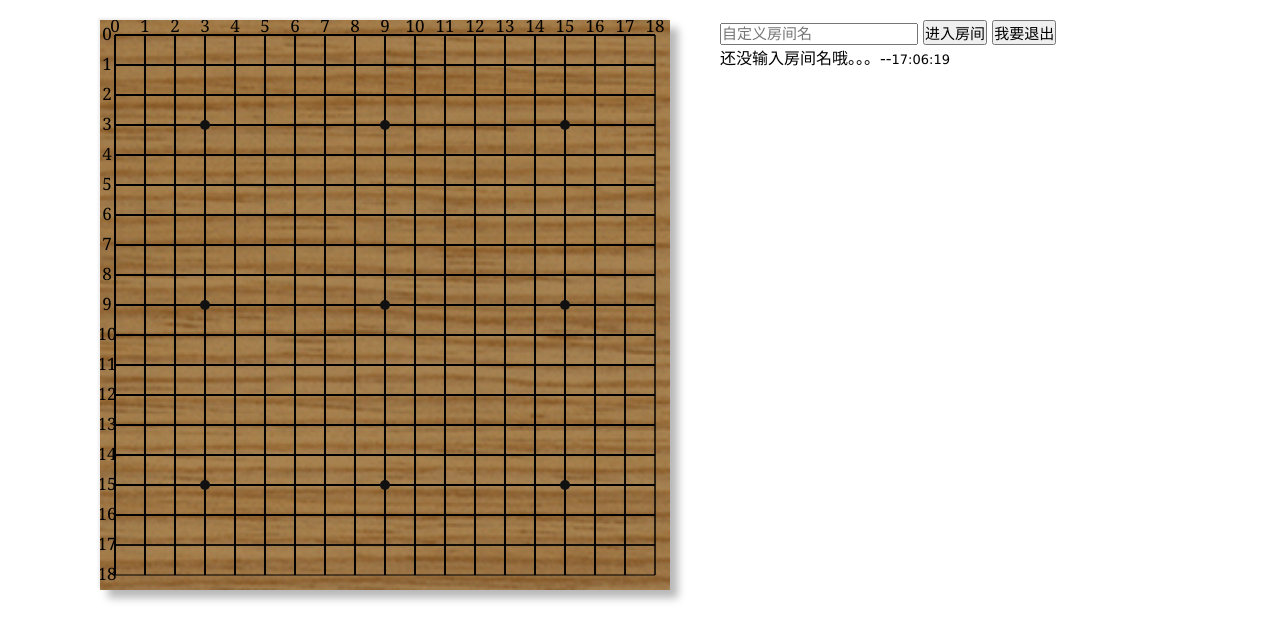
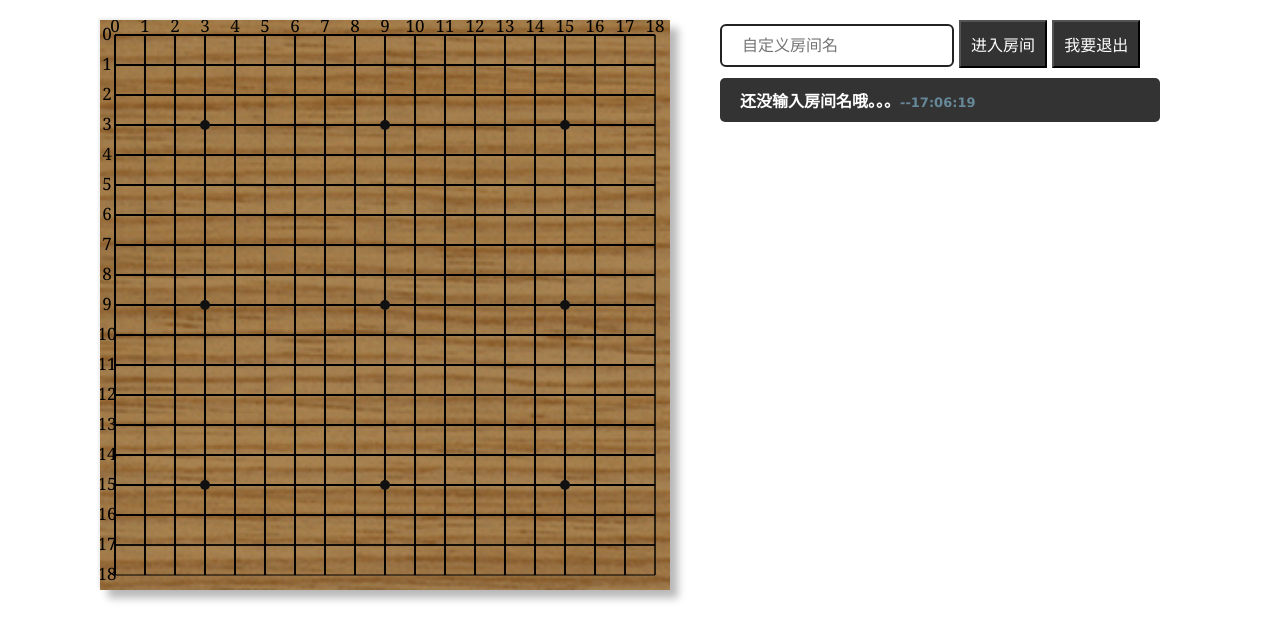
Before and after one commit to xuhui/Go-1, a website: page index.html in a window 1280 px wide. Both pictures are taken after a click on the button "进入房间". Drawn offline with nearby package versions, Linux system fonts and the light colour scheme; no server answers.

```diff
--- a/css/style.css
+++ b/css/style.css
@@ -24,7 +24,18 @@
 #room-id,
 #quit-room,
 #enter-room {
-    font-size: 15px;
+    font-size: 1rem;
+    padding: 10px;
+    background: #333;
+    color: #fff;
+}
+#room-id{
+    border-radius: 6px;
+    background: #fff;
+    outline: none;
+    color: #222;
+    border: 2px solid;
+    padding-left: 20px;
 }
 
 .left {
@@ -46,8 +57,20 @@
     overflow: auto;
 }
 
+.list li{
+    margin-top: 10px;
+    font-size: 1rem;
+    font-weight: 600;
+    background: #333;
+    color: #fff;
+    border-radius: 5px;
+    padding: 10px;
+    padding-left: 20px;
+}
+
 .info-date {
     font-size: 13px;
+    color: #689;
 }
 
 @media all and (max-width:768px) {
--- a/js/script.js
+++ b/js/script.js
@@ -107,6 +107,9 @@
                 } else { // 提自己
                     killSelf.push([i, j])
                 }
+                if(tempValue === chessBord[i][j].value){
+                    drawSingle(i, j)
+                }
                 console.log('===KILLED ' + kill + '===', i, j, chessBord[i][j])
             } else {
                 drawSingle(i, j)
@@ -114,14 +117,14 @@
         }
     }
 
-    if (kill === 1 && !chessBord[tempX][tempY].value) {
+    if (kill === 1 && chessBord[tempX][tempY].value) {
         console.log('打劫')
         oneKillObj.oneKillX = oneKillX
         oneKillObj.oneKillY = oneKillY
         oneKillObj.step = steps
     }
 
-    if (kill === 0 && false) {
+    if (kill === 0) {
         for (var a = 0; a < killSelf.length; a++) { //提自己
             var x = killSelf[a][0]
             var y = killSelf[a][1]
@@ -181,7 +184,6 @@
 
     if (i - 1 > -1 && chessBord[i - 1][j].value === colorValue && chessBord[i - 1][j].group !== currentGroup) {
         if (currentGroup === undefined) {
-            console.log('进来了1')
             currentGroup = chessBord[i - 1][j].group
         } else {
             chessBord[i - 1][j].group = currentGroup
@@ -190,7 +192,6 @@
     }
     if (j - 1 > -1 && chessBord[i][j - 1].value === colorValue && chessBord[i][j - 1].group !== currentGroup) {
         if (currentGroup === undefined) {
-            console.log('进来了2')
             currentGroup = chessBord[i][j - 1].group
         } else {
             chessBord[i][j - 1].group = currentGroup
@@ -199,7 +200,6 @@
     }
     if (i + 1 < 19 && chessBord[i + 1][j].value === colorValue && chessBord[i + 1][j].group !== currentGroup) {
         if (currentGroup === undefined) {
-            console.log('进来了3')
 
             currentGroup = chessBord[i + 1][j].group
         } else {
@@ -209,7 +209,6 @@
     }
     if (j + 1 < 19 && chessBord[i][j + 1].value === colorValue && chessBord[i][j + 1].group !== currentGroup) {
         if (currentGroup === undefined) {
-            console.log('进来了4')
 
             currentGroup = chessBord[i][j + 1].group
         } else {
@@ -353,7 +352,7 @@
 function logMsg(msg) {
     var d = new Date()
     var date = '' + padZero(d.getHours()) + ':' + padZero(d.getMinutes()) + ':' + padZero(d.getSeconds())
-    $('.list').prepend('<li>' + msg + '。--<span class="info-date">' + date + '</span></li>')
+    $('.list').prepend('<li>' + msg + '。<span class="info-date">--' + date + '</span></li>')
 }
 
 function popMsg(title, confirm, cancel, callback1, callback2) {
@@ -371,7 +370,7 @@
     document.querySelector('.pop-msg-main').style = '    width: 60%;height: 36%; position: absolute;top: 50%;left: 50%; -webkit-transform: translate(-50%,-50%);-ms-transform: translate(-50%,-50%);transform: translate(-50%,-50%);text-align: center;background: #fff;'
     document.querySelector('.pop-msg-title').style = '   height: 40%;text-align: center;padding-top:50px;font-size:2.5rem;'
     var buttons = document.querySelectorAll('.pop-msg-main button')
-    buttons[0].style = buttons[1].style = '    display: inline-block;width: 20%;height: 10%;margin: 30px;background: #428bca;border:none;color:#fff '
+    buttons[0].style = buttons[1].style = '    display: inline-block;width: 20%;height: 15%;margin: 30px;background: #333;border:none;color:#fff;font-size:1.5rem; '
     buttons[0].onclick = callback1
     buttons[1].onclick = callback2
 }
```
Also changed, not shown: server.js (+20 -10 lines).
